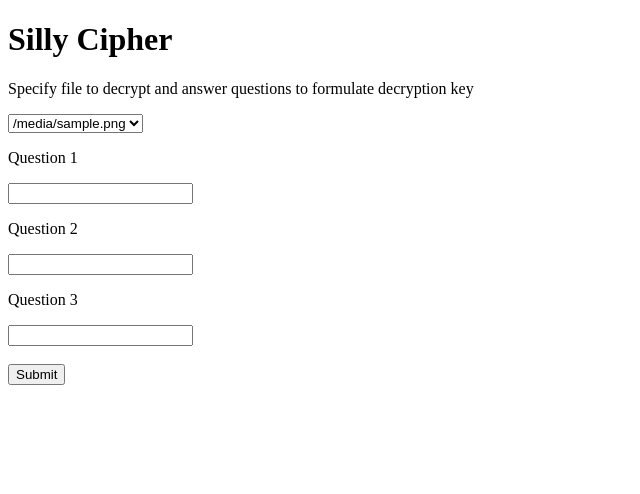
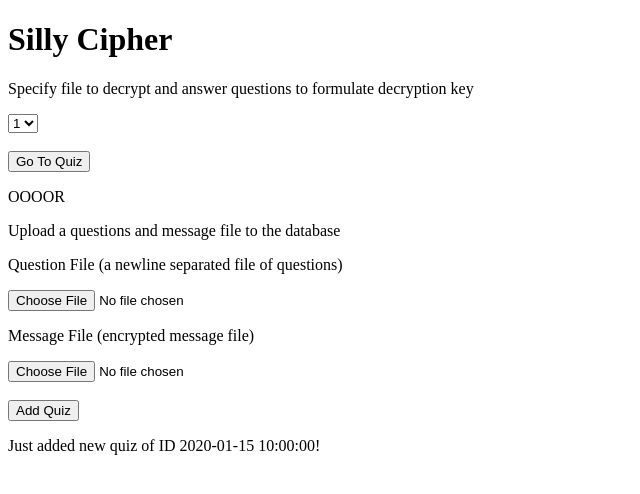
Before and after one commit to fredlee590/SillyCipher, a Flask app: template frontend/templates/index.html in a window 1280 px wide. Shown: the top 494 px of the page, without its empty margins (0-640 px from the left). Run offline with Flask 2, Linux system fonts and the light colour scheme; the template is opened without the code that fills it: most values are stand-ins (such as "Sample title", 1, 10 or a date in 2020).

Commit message:
SQL overhaul: Update templates for new data format
* index: Introduce file upload front end elements
* index: Show last created quiz ID
* quiz: Dynamically populate quiz questions
* display: Change heading

```diff
--- a/frontend/templates/display.html
+++ b/frontend/templates/display.html
@@ -6,7 +6,7 @@
 
 {% block body %}
 <div class="content">
-    <h1>Heading 1: Message</h1>
+    <h1>Message</h1>
 
     {% for line in message %}
         <p>{{ line }}</p>
--- a/frontend/templates/index.html
+++ b/frontend/templates/index.html
@@ -8,26 +8,33 @@
 <div class="content">
     <h1>Silly Cipher</h1>
 
+    <!-- START -->
     <form action="/" method="POST">
         <p>Specify file to decrypt and answer questions to formulate decryption key</p>
-        <select name="file_to_decrypt" id="file_to_decrypt">
-            {% for file in files %}
-            <option value={{file}}>{{file}}</option>
+        <select name="quiz_id" id="quiz_id">
+            {% for quiz in quizzes %}
+            <option value={{quiz.qid}}>{{quiz.qid}}</option>
             {% endfor %}
         </select>
         <br>
-        <!-- TODO: generate questions based on file to decrypt -->
-        <p>Question 1</p>
-        <input type="text" name="answer1" id="answer1">
         <br>
-        <p>Question 2</p>
-        <input type="text" name="answer2" id="answer2">
+        <input type="submit" value="Go To Quiz">
+    </form>
+    <p>OOOOR</p>
+    <p>Upload a questions and message file to the database</p>
+    <!-- ADD -->
+    <form enctype=multipart/form-data action='/' method='POST'>
+        <p>Question File (a newline separated file of questions)</p>
+        <input type="file" name="questions_file" id="question_file">
         <br>
-        <p>Question 3</p>
-        <input type="text" name="answer3" id="answer3">
+        <p>Message File (encrypted message file)</p>
+        <input type="file" name="encrypted_file" id="encrypted_file">
         <br>
         <br>
-        <input type="submit" value="Submit">
+        <input type="submit" value="Add Quiz">
     </form>
+    {% if last_created %}
+        <p>Just added new quiz of ID {{ last_created }}!</p>
+    {% endif %}
 </div>
 {% endblock %}
```
Also changed, not shown: frontend/templates/quiz.html (added, +21 -0 lines).
